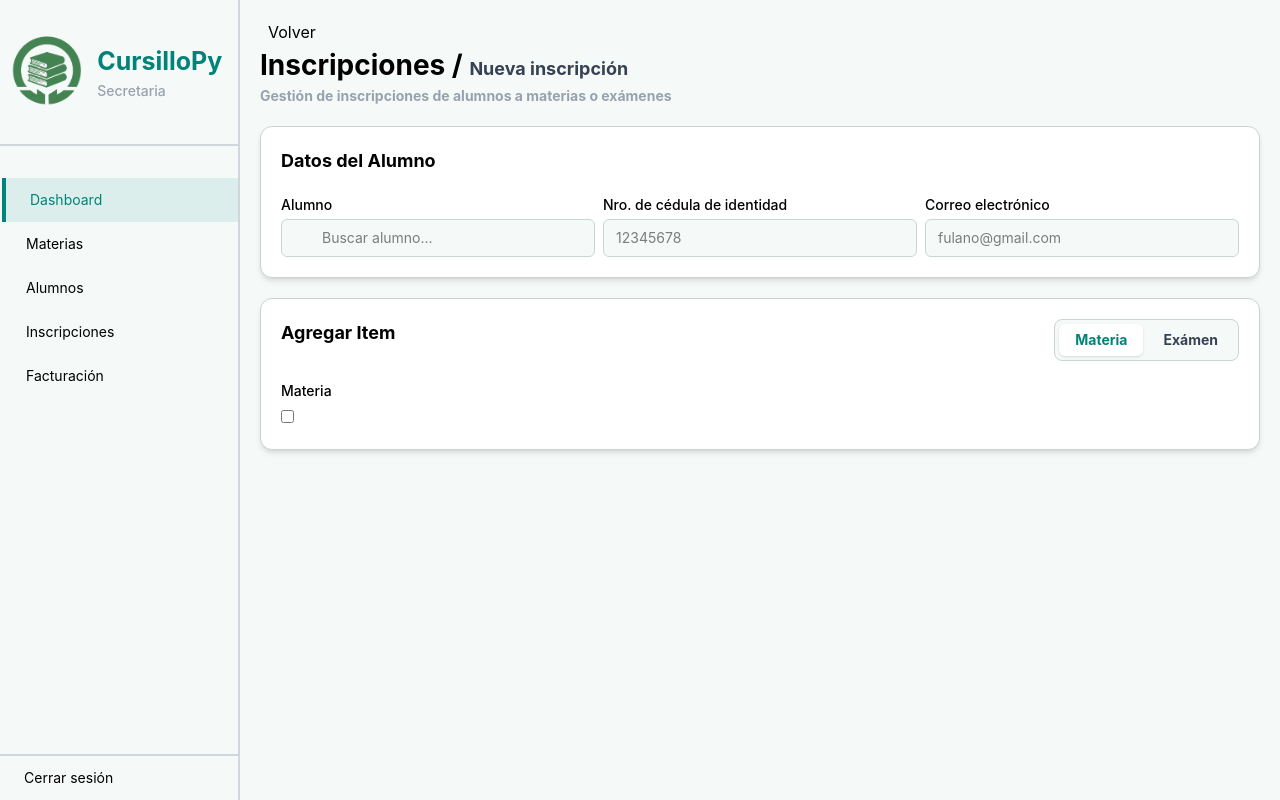
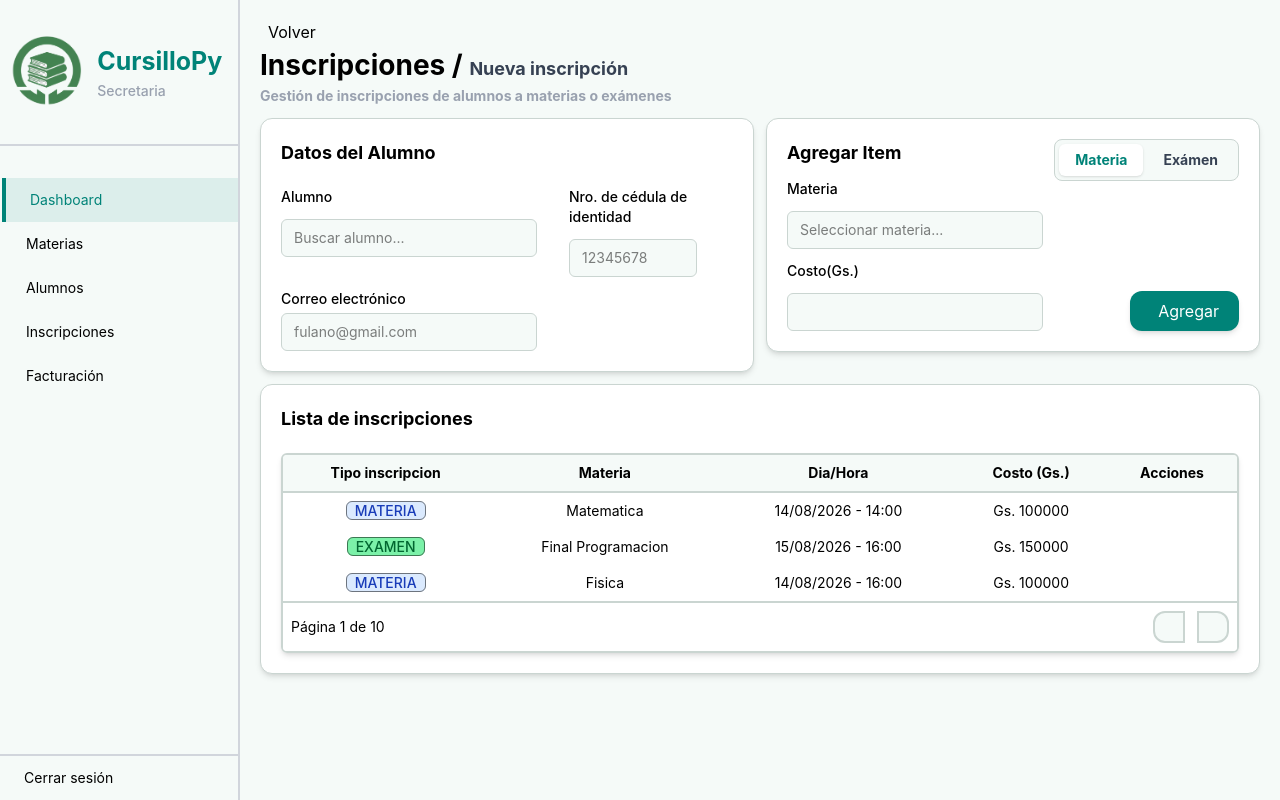
Before and after one commit to leoAchu16/cursillo-ui, a React (Vite) app: page /inscripciones/nueva in a window 1280 px wide. Built offline with nearby package versions, Linux system fonts and the light colour scheme; what @iconify/tailwind4 would draw is missing.

Commit message:
Se agrego la pagina NewEnrollmentPage y mas estilos en index.css

```diff
--- a/src/index.css
+++ b/src/index.css
@@ -75,7 +75,7 @@ Como usar:
   input[type="password"],
   input[type="number"],
   input[type="search"] {
-    @apply w-full px-3 py-2 rounded-md border-1 border-(--borderColor-input) bg-(--bgColor-main) text-sm text-(--textColor) outline-none;
+    @apply w-64 px-3 py-2 rounded-md border-1 border-(--borderColor-input) bg-(--bgColor-main) text-sm text-(--textColor) outline-none;
   }
 
   /*-------------------------------------ESTILOS PARA TABLAS-------------------------------------*/
@@ -84,7 +84,7 @@ Como usar:
   }
 
   th {
-    @apply border-b-2 border-(--borderColor-input) p-2;
+    @apply bg-(--bgColor-main) border-b-2 border-(--borderColor-input) p-2;
   }
 
   td {
@@ -108,7 +108,7 @@ Como usar:
   /*-------------------------------------ESTILOS PARA CONTENEDOR DE PAGINAS-------------------------------------*/
   .container-page {
     /*Envolver todas las paginas que hagan, con esta clase, para que tengan el mismo formato de espaciado y fondo*/
-    @apply flex flex-col p-5 gap-5 w-full;
+    @apply flex flex-col p-5 gap-3 w-full;
   }
 
   /*-------------------------------------ESTILOS PARA BUSCADORES-------------------------------------*/
@@ -139,7 +139,11 @@ Como usar:
     @apply bg-red-100 text-red-800;
   }
 
+  .badge-info {
+    @apply bg-blue-100 text-blue-800;
+  }
+
   .card {
-    @apply flex flex-col w-full bg-white border-1 border-(--borderColor-input) rounded-xl shadow-md p-5 gap-5;
+    @apply flex flex-col w-full h-fit bg-white border-1 border-(--borderColor-input) rounded-xl shadow-md p-5 gap-5;
   }
 }
--- a/src/pages/NewEnrollmentPage.jsx
+++ b/src/pages/NewEnrollmentPage.jsx
@@ -1,15 +1,62 @@
-import { SearchInput } from "../components/SearchInput"
+
 import { SegmentedControl } from "../components/SegmentedControl"
+import { Combobox } from "../components/Combobox"
 import { useState } from "react"
+import { Table } from "../components/Table"
 
 export const NewEnrollmentPage = () => {
 
     const [seccion, setSeccion] = useState("subject");
+    const [selectedSubject, setSelectedSubject] = useState(null);
+    const [selectedStudent, setSelectedStudent] = useState(null);
+    const [selectedExam, setSelectedExam] = useState(null);
 
     const options = [
         { label: 'Materia', value: 'subject' },
         { label: 'Exámen', value: 'exam' }
     ];
+
+    const students = [
+        { label: 'Juan Perez', value: 'juan-perez' },
+        { label: 'Maria Lopez', value: 'maria-lopez' },
+        { label: 'Carlos Rodriguez', value: 'carlos-rodriguez' },
+        { label: 'Ana Garcia', value: 'ana-garcia' },
+        { label: 'Pedro Ramirez', value: 'pedro-ramirez' },
+        { label: 'Miguel Sanchez', value: 'miguel-sanchez' }
+    ]
+
+    const subjects = [
+        { label: 'Matematica', value: 'matematica' },
+        { label: 'Fisica', value: 'fisica' },
+        { label: 'Quimica', value: 'quimica' },
+        { label: 'Biologia', value: 'biologia' },
+        { label: 'Informatica', value: 'informatica' },
+        { label: 'Guarani', value: 'guarani' }
+    ]
+
+    const exams = [
+        { label: 'Parcial Matematicas', value: 'exam-1' },
+        { label: 'Final Programacion', value: 'exam-2' },
+        { label: 'Final Quimica', value: 'exam-3' },
+        { label: 'Final Fisica', value: 'exam-4' },
+        { label: 'Final Guarani', value: 'exam-5' }
+    ]
+
+    const headers = ['Tipo inscripcion', 'Materia', 'Dia/Hora', 'Costo (Gs.)', 'Acciones'];
+
+    const enrollments = [
+        ['MATERIA', 'Matematica', '14/08/2026 - 14:00', 'Gs. 100000'],
+        ['EXAMEN', 'Final Programacion', '15/08/2026 - 16:00', 'Gs. 150000'],
+        ['MATERIA', 'Fisica', '14/08/2026 - 16:00', 'Gs. 100000']
+    ]
+
+
+    const tableActions = [
+        {
+            type: 'delete',
+            onClick: (row) => console.log('Eliminando: ', row)
+        }
+    ]
 
     return (
         <div className="container-page">
@@ -23,16 +70,24 @@ export const NewEnrollmentPage = () => {
                 <h1>Inscripciones / <span className="text-[18px] text-gray-700">Nueva inscripción</span></h1>
                 <h2>Gestión de inscripciones de alumnos a materias o exámenes</h2>
             </div>
+            <div className="grid grid-cols-2 gap-3">
                 <div className="card">
                     <h3>Datos del Alumno</h3>
-                <div className="grid grid-cols-3 gap-2">
-                    <div>
+                    <div className="flex flex-col gap-3">
+                        <div className="flex flex-row gap-8">
+                            <div className="flex flex-col gap-2">
                                 <label>Alumno</label>
-                        <SearchInput variant="default" placeholder="Buscar alumno..." />
+                                <Combobox
+                                    options={students}
+                                    value={selectedStudent}
+                                    onChange={setSelectedStudent}
+                                    placeholder="Buscar alumno..."
+                                    className="w-64" />
                             </div>
-                    <div>
+                            <div className="flex flex-col gap-2">
                                 <label>Nro. de cédula de identidad</label>
-                        <input type="number" placeholder="12345678" />
+                                <input className="w-32" type="number" placeholder="12345678" />
+                            </div>
                         </div>
                         <div>
                             <label>Correo electrónico</label>
@@ -40,19 +95,45 @@ export const NewEnrollmentPage = () => {
                         </div>
                     </div>
                 </div>
+
                 <div className="card">
-                <div className="flex flex-row justify-between">
+                    <div className="grid grid-cols-2 gap-3">
+                        <div className="flex flex-wrap gap-3">
                             <h3>Agregar Item</h3>
+                            <div className="flex flex-col gap-2">
+                                <label>{seccion === "subject" ? "Materia" : "Exámen"}</label>
+                                <Combobox
+                                    options={seccion === 'subject' ? subjects : exams}
+                                    value={seccion === 'subject' ? selectedSubject : selectedExam}
+                                    onChange={seccion === 'subject' ? setSelectedSubject : setSelectedExam}
+                                    placeholder={`Seleccionar ${seccion === 'subject' ? 'materia' : 'exámen'}...`}
+                                    className="w-64"
+                                />
+                            </div>
+                            <div className="flex flex-col gap-2">
+                                <label>Costo(Gs.)</label>
+                                <input type="number" />
+                            </div>
+
+                        </div>
+
+                        <div className="flex flex-col w-full items-end justify-between">
                             <SegmentedControl
                                 value={seccion}
                                 onChange={setSeccion}
                                 options={options}
                             />
+                            <button
+                                className="flex items-center w-fit bg-(--btnColor-primary) text-(--textColor-secondary) rounded-xl p-2 px-5 shadow-md hover:bg-(--btnColor-primary-hover) transition-colors cursor-pointer">
+                                <i className="icon-[heroicons--plus] text-white mr-2"></i>Agregar
+                            </button>
                         </div>
-                <div>
-                    <label>Materia</label>
-                    <input type="checkbox" placeholder="Seleccionar materia" ></input>
                     </div>
+                </div>
+            </div>
+            <div className="card">
+                <h3>Lista de inscripciones</h3>
+                <Table headers={headers} data={enrollments} actions={tableActions} />
             </div>
         </div>
     )
```
Lines whose indentation alone changed are shown as unchanged.
